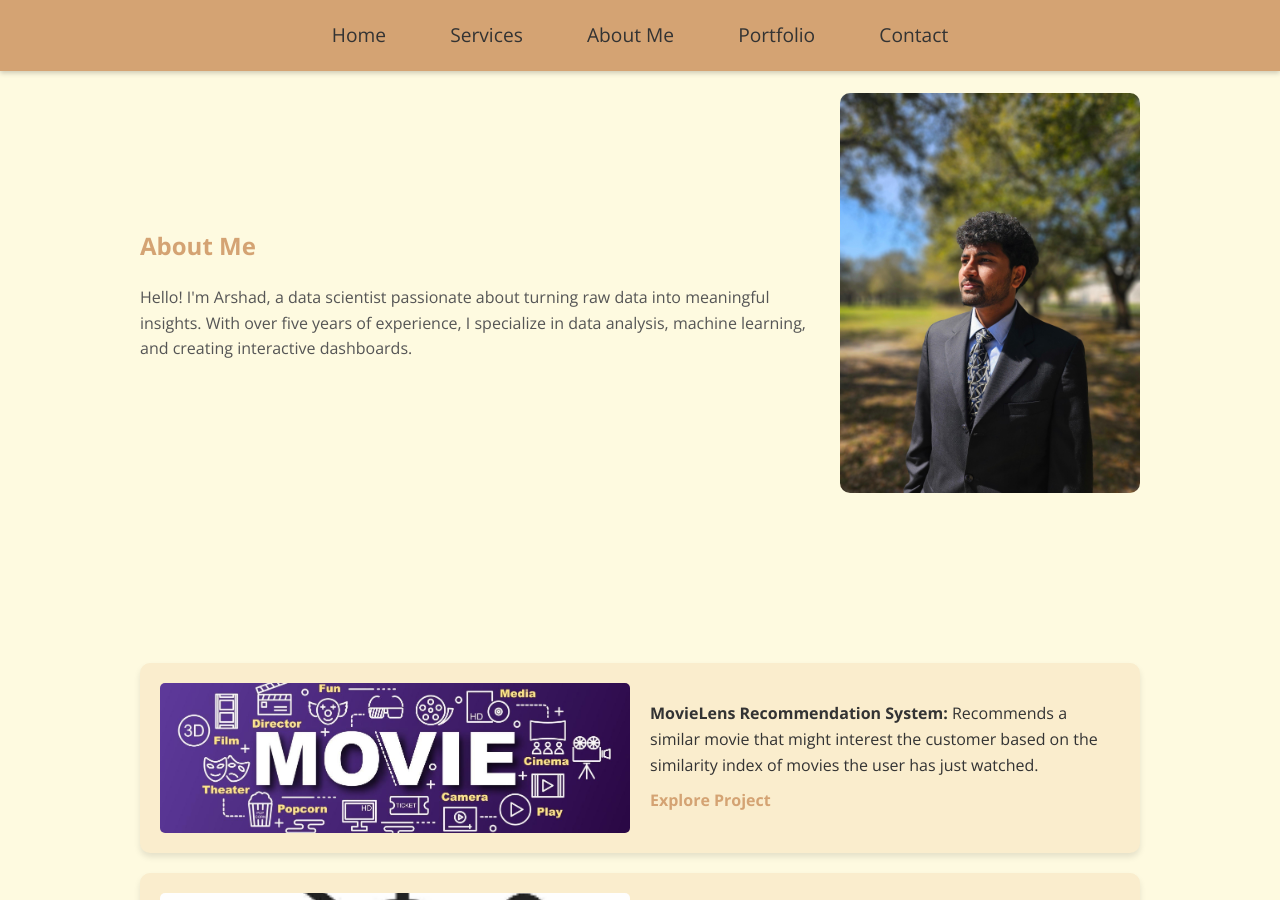
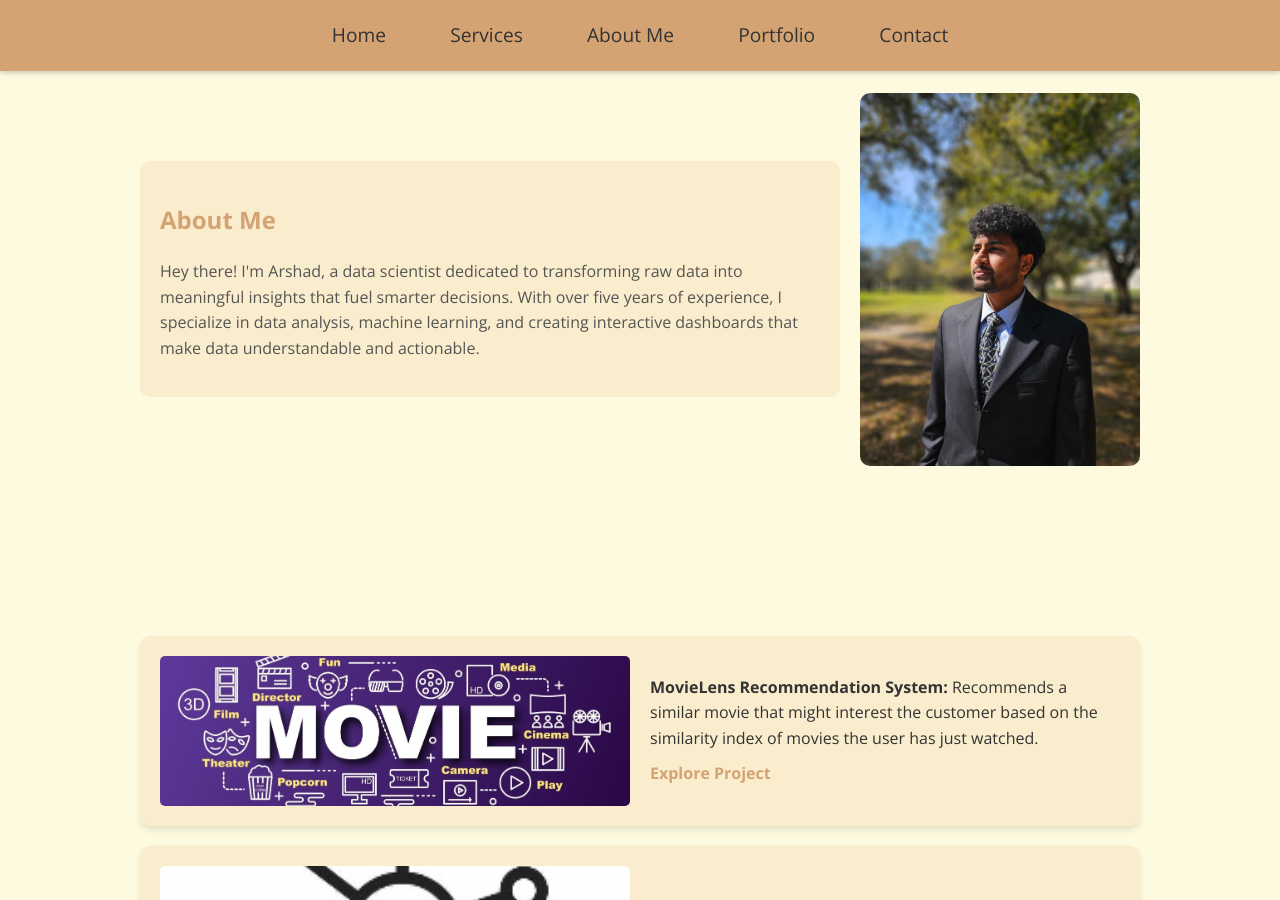
Before and after one commit to arshadsm/arshadsm.github.io, a Jekyll site: the page built from index.md, in a window 1280 px wide and 900 px high, scrolled down 1154 px. Built offline with Jekyll 4.4.1, drawn with Linux system fonts in a browser that asks for light colours.

Commit message:
Update default.html

```diff
--- a/_layouts/default.html
+++ b/_layouts/default.html
@@ -207,11 +207,11 @@
   </div>
   </section>
   <section class="about-me" id="about-me">
-    <div class="about-me-text">
-      <h2>About Me</h2>
-      <p>Hello! I'm Arshad, a data scientist passionate about turning raw data into meaningful insights. With over five years of experience, I specialize in data analysis, machine learning, and creating interactive dashboards.</p>
+    <div class="about-me-text" style="padding-right: 40px; background-color: #FAEDCD; padding: 20px; border-radius: 10px;">
+        <h2 style="color: #D4A373;">About Me</h2>
+        <p>Hey there! I'm Arshad, a data scientist dedicated to transforming raw data into meaningful insights that fuel smarter decisions. With over five years of experience, I specialize in data analysis, machine learning, and creating interactive dashboards that make data understandable and actionable.</p>
     </div>
-    <img src="{{ site.profile_picture }}" alt="Arshad's Picture">
+    <img src="{{ site.profile_picture }}" alt="Arshad's Picture" style="margin-left: 20px; max-width: 280px; border-radius: 10px;">
   </section>
   <section class="portfolio" id="portfolio">
   <div class="portfolio-container">
```
